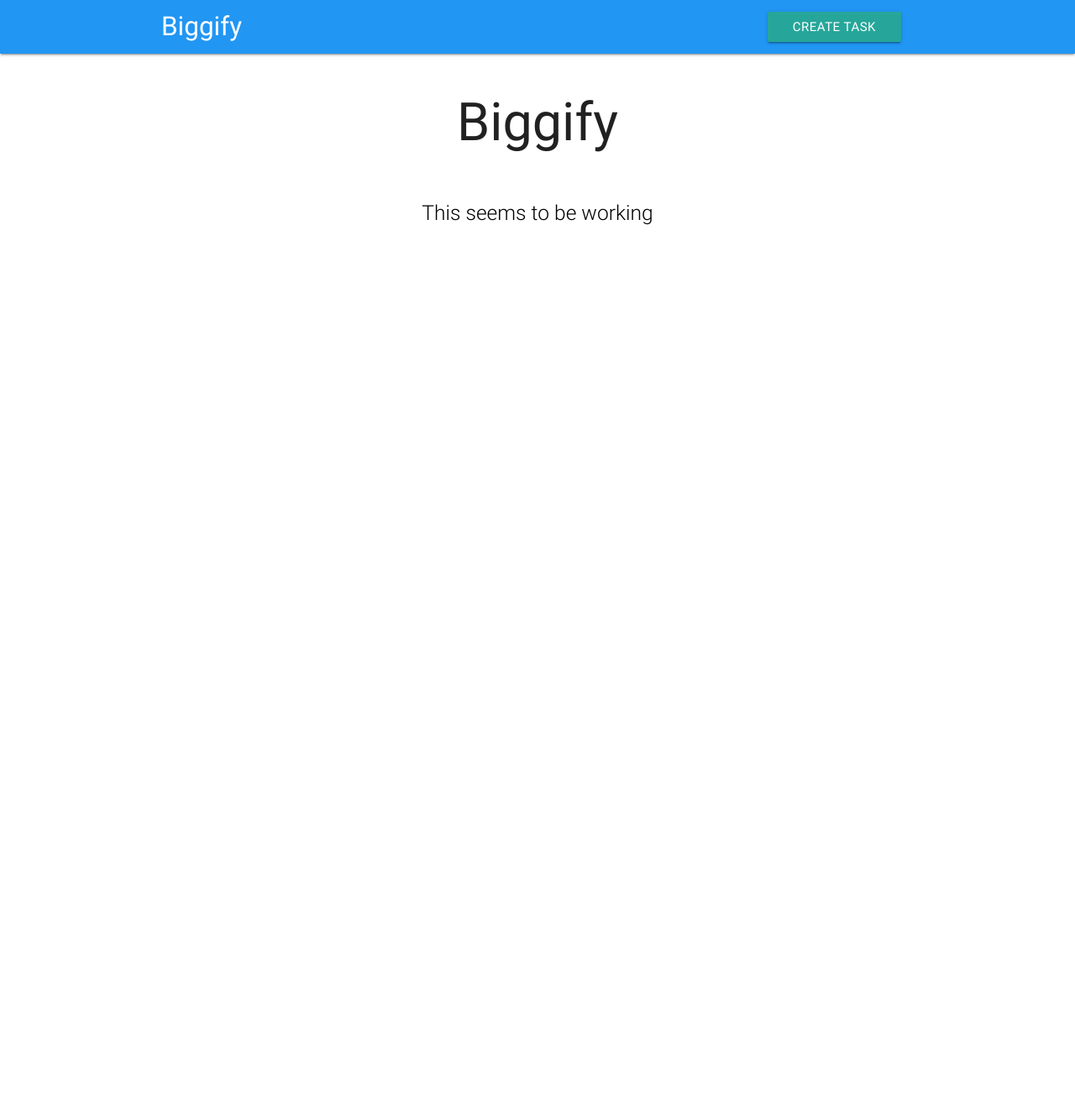
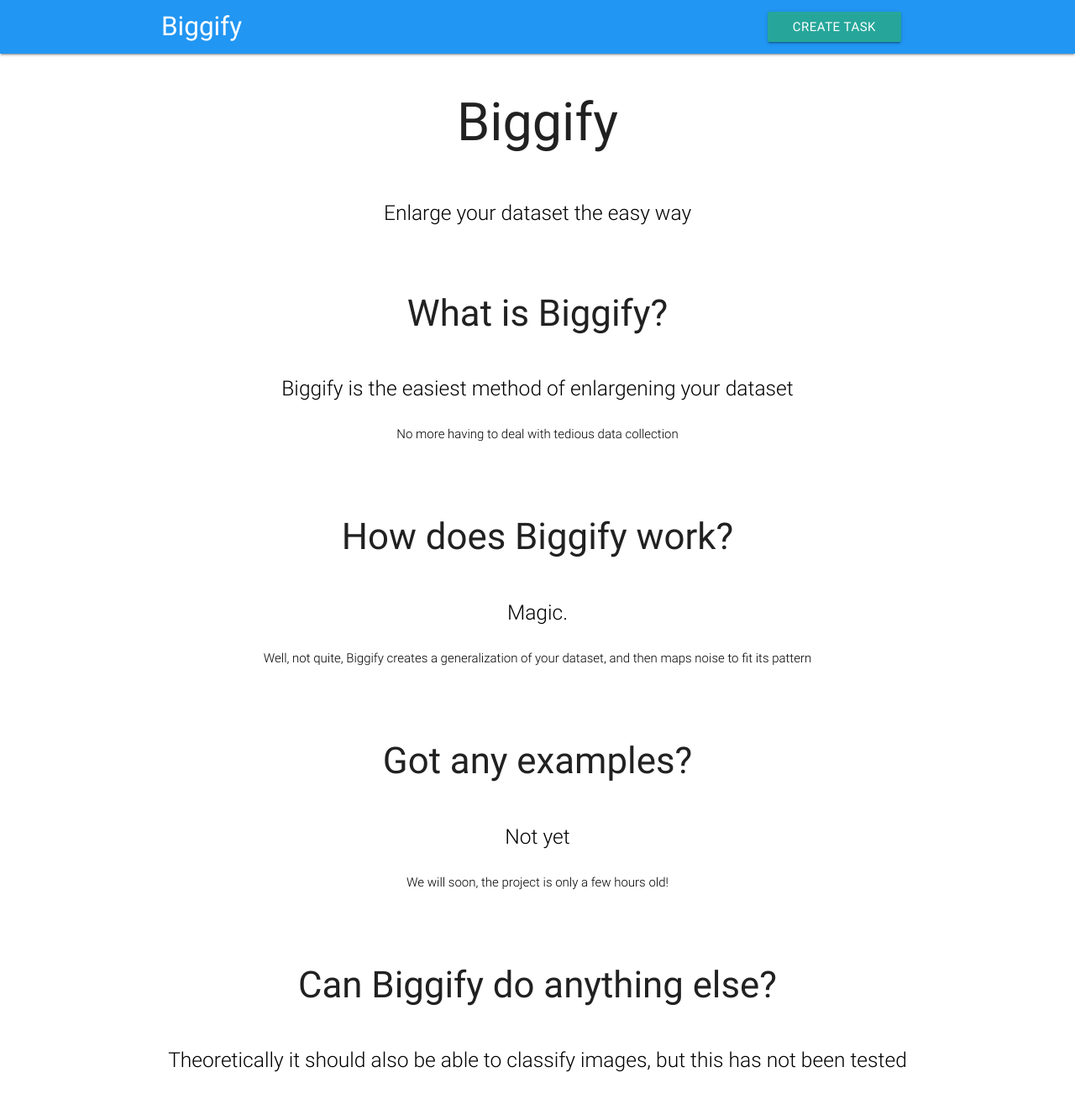
Before and after one commit to danielgrimshaw/CalHacks-4, a Django app: page / in a window 1280 px wide. Shown: the whole page at 84% size. Before the commit the page ends 268 px from the top, so only its background shows below. Run offline with Django 3.2, Linux system fonts and the light colour scheme; some libraries are stand-ins or nearby versions.

Commit message:
Update index template
Need to make a better design, its boring rn

```diff
--- a/big/templates/big/index.html
+++ b/big/templates/big/index.html
@@ -42,7 +42,66 @@
 				<br />
 				<div class="row center">
 					<h5 class="header button-collapse s12 light black-text">
-						This seems to be working
+						Enlarge your dataset the easy way
+					</h5>
+				</div>
+			</div>
+		</div>
+		<div class="section">
+			<div class="container">
+				<h3 class="center header">What is Biggify?</h3>
+				<br />
+				<div class="row center">
+					<h5 class="header button-collapse s12 light black-text">
+						Biggify is the easiest method of enlargening your dataset
+					</h5>
+				</div>
+				<div class="row center">
+					<p class="button-collapse s12 light black-text">
+					No more having to deal with tedious data collection
+					</p>
+				</div>
+			</div>
+		</div>
+		<div class="section">
+			<div class="container">
+				<h3 class="center header">How does Biggify work?</h3>
+				<br />
+				<div class="row center">
+					<h5 class="header button-collapse s12 light black-text">
+						Magic.
+					</h5>
+				</div>
+				<div class="row center">
+					<p class="button-collapse s12 light black-text">
+					Well, not quite, Biggify creates a generalization of your dataset, and then maps noise to fit its pattern
+					</p>
+				</div>
+			</div>
+		</div>
+		<div class="section">
+			<div class="container">
+				<h3 class="center header">Got any examples?</h3>
+				<br />
+				<div class="row center">
+					<h5 class="header button-collapse s12 light black-text">
+						Not yet
+					</h5>
+				</div>
+				<div class="row center">
+					<p class="button-collapse s12 light black-text">
+					We will soon, the project is only a few hours old!
+					</p>
+				</div>
+			</div>
+		</div>
+		<div class="section">
+			<div class="container">
+				<h3 class="center header">Can Biggify do anything else?</h3>
+				<br />
+				<div class="row center">
+					<h5 class="header button-collapse s12 light black-text">
+						Theoretically it should also be able to classify images, but this has not been tested
 					</h5>
 				</div>
 			</div>
```
